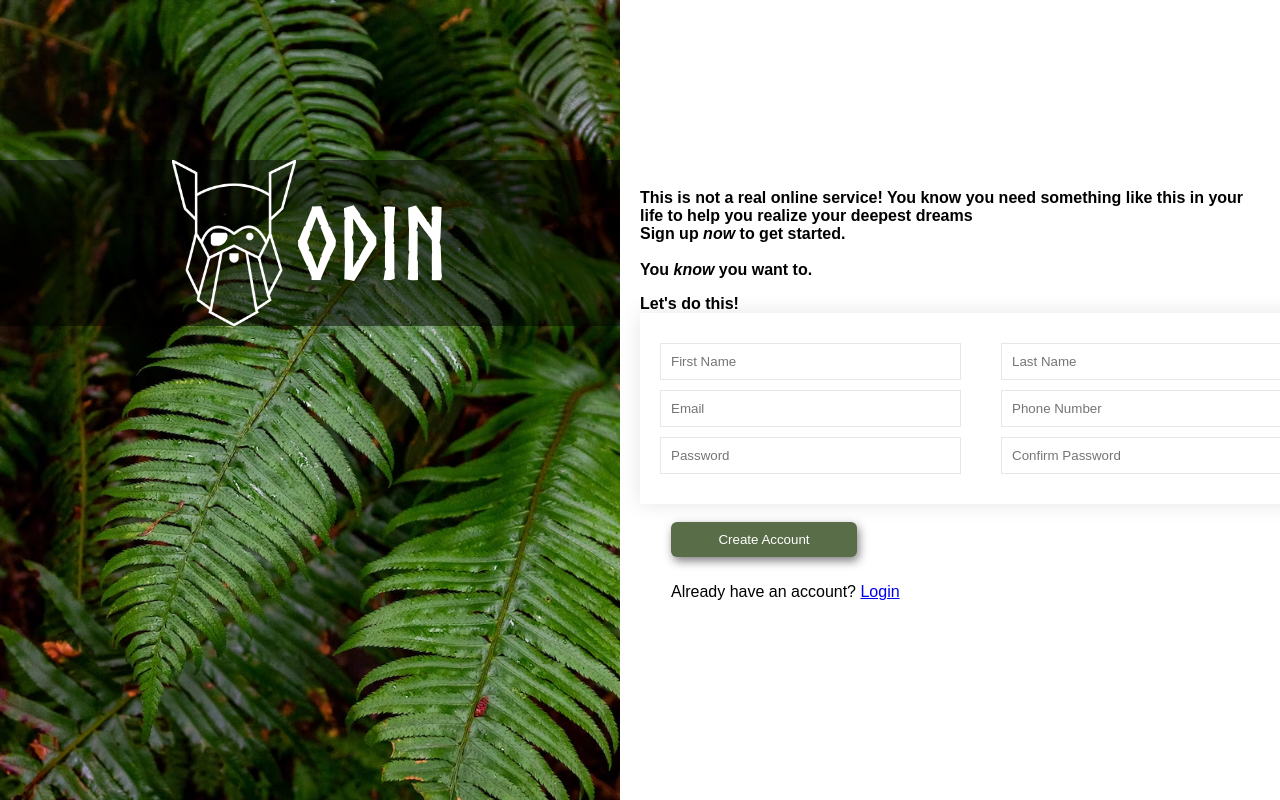
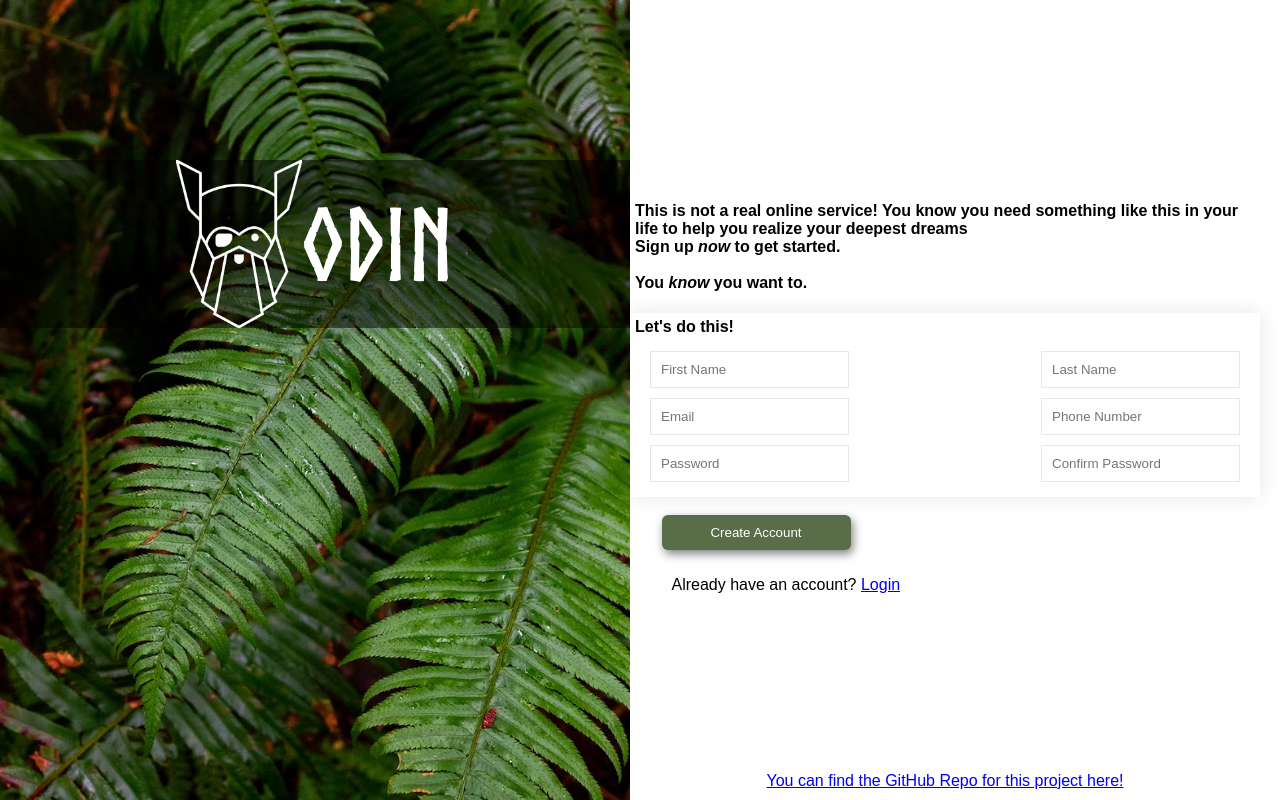
Before and after one commit to TeddyFrye/signup, a plain HTML site: page index.html in a window 1280 px wide. Shown: the top 800 px of the page. Drawn offline with Linux system fonts and the light colour scheme.

Commit message:
Adjusts input boxes to not got to edge of page and adds Github link

```diff
--- a/index.html
+++ b/index.html
@@ -8,27 +8,28 @@
     <div class="signup-container">
       <div class="left-panel">
         <div class="background-box">
-        <img src="/odinlogo.png" alt="odin-logo"/>
+          <img src="/odinlogo.png" alt="odin-logo" />
           <div class="title">ODIN</div>
         </div>
       </div>
       <div class="right-panel">
         <div class="paragraph">
-              <p>This is not a real online service! You know you need something
-                  like this in your life to help you realize your deepest dreams
-                  <br>Sign up <em>now</em> to get started.
-                  <br><br>
-                  You <em>know</em> you want to.</p>
+          <p>
+            This is not a real online service! You know you need something like
+            this in your life to help you realize your deepest dreams <br />Sign
+            up <em>now</em> to get started. <br /><br />
+            You <em>know</em> you want to.
+          </p>
         </div>
         <div class="input-container">
           <div class="paragraph">Let's do this!</div>
           <div class="input-columns">
-                <div class="input-column">
+            <div class="input-column.left">
               <input type="text" placeholder="First Name" id="firstname" />
               <input type="text" placeholder="Email" id="email" />
               <input type="password" placeholder="Password" id="password1" />
             </div>
-                <div class="input-column">
+            <div class="input-column.right">
               <input type="text" placeholder="Last Name" id="lastname" />
               <input type="text" placeholder="Phone Number" id="phone" />
               <input
@@ -41,9 +42,20 @@
         </div>
         <br />
         <button>Create Account</button>
-        <div class="log-in"><p>Already have an account?
-            <a href="https://www.theodinproject.com/lessons/node-path-intermediate-html-and-css-sign-up-form">Login</a>
+        <div class="log-in">
+          <p>
+            Already have an account?
+            <a
+              href="https://www.theodinproject.com/lessons/node-path-intermediate-html-and-css-sign-up-form"
+              >Login</a
+            >
           </p>
+        </div>
+        <div class="mylink">
+          <a href="https://github.com/TeddyFrye/signup"
+            >You can find the GitHub Repo for this project here!</a
+          >
+        </div>
       </div>
     </div>
   </body>
--- a/style.css
+++ b/style.css
@@ -1,3 +1,7 @@
+* {
+    box-sizing: border-box;
+}
+
 body {
     font-family: Arial, sans-serif;
     margin: 0;
@@ -57,6 +61,7 @@ body {
     font-weight: bold;
     display: flex;
     justify-content: left;
+    padding: 5px;
 }
 
 .input-container {
@@ -64,6 +69,8 @@ body {
     flex-direction: column;
     align-items: start;
     width: 100%;
+    box-shadow: 0 0 20px 0 rgba(0,0,0,0.1);
+    background-color: white;
   }
 
 .input-columns {
@@ -71,23 +78,24 @@ body {
     flex-direction: row;
     justify-content: space-between;
     width: 100%;
-    padding: 20px;
+    padding-left: 20px;
+    padding-right: 20px;
+    padding-bottom: 5px;
     background-color:white;
-    box-shadow: 0 0 20px 0 rgba(0,0,0,0.1);
 }
 
 .input-column {
     width: 45%; /* adjust this value if needed */
 }
 
-.input-column right {
-    padding-left: 200px;
+.input-column.right {
+    padding-right: 20px;
 
 }
 .right-panel {
     flex: 1;
     background-color: white;
-    padding: 20px;
+    padding-right: 20px;
     display: flex;
     flex-direction: column;
     justify-content: center;
@@ -121,3 +129,10 @@ body {
     border: none;
     width: 100%;
 }
+
+.mylink{
+    position: fixed; /* or use 'absolute' if you want it at the bottom of the scrollable content, not the viewport */
+    bottom: 10px;;
+    width: 100%;
+    text-align: center;
+}
```
Lines whose indentation alone changed are shown as unchanged.
